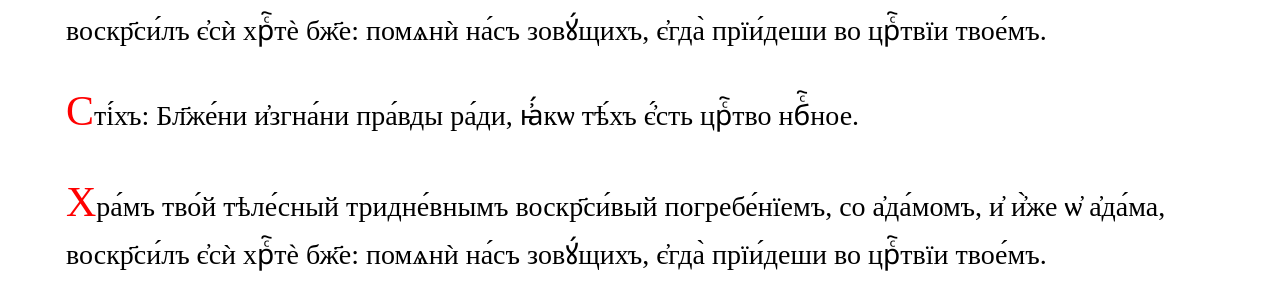
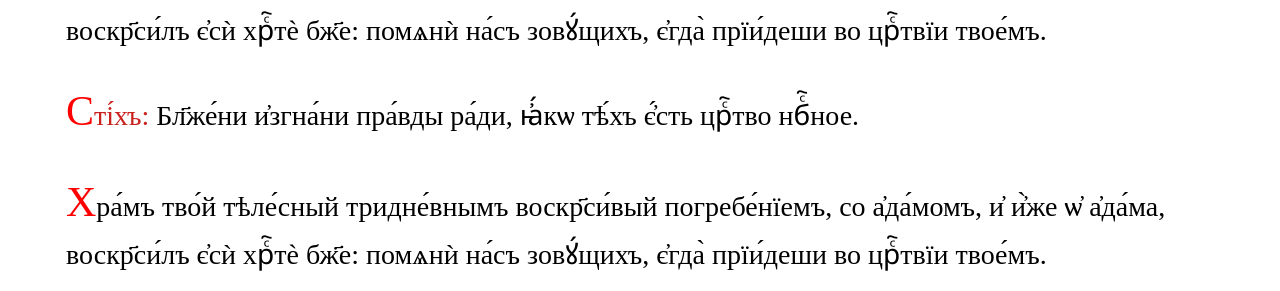
Before and after one commit to markjville/markjville.github.io, a Jekyll site: the page docs/Изобразительная/Гл1.html, which Jekyll copies as it is, in a window 1280 px wide and 900 px high, scrolled down 1159 px. Shown: the part 172-463 px from the top of the window. Built offline with Jekyll 4.4.1, drawn with Linux system fonts in a browser that asks for light colours; some web fonts are replaced; comment, search, counter and statistics services are not loaded.

Commit message:
Update Гл1.html

```diff
--- a/docs/Изобразительная/Гл1.html
+++ b/docs/Изобразительная/Гл1.html
@@ -51,7 +51,7 @@ p::first-letter {
 <p><font face="Ponomar Unicode">Распѧ́лсѧ є҆сѝ безгрѣ́шне, и҆ во гро́бѣ положи́лсѧ є҆сѝ во́лею: но воскрⷭ҇лъ є҆сѝ ꙗ҆́кѡ бг҃ъ, совоздви́гнꙋвый себѣ̀ а҆да́ма, помѧни́ мѧ, зовꙋ́ща, є҆гда̀ прїи́деши во црⷭ҇твїи твое́мъ.</font></p>
 <p><font face="Ponomar Unicode">Сті́хъ: Бл҃же́ни и҆згна́ни пра́вды ра́ди, ꙗ҆́кѡ тѣ́хъ є҆́сть црⷭ҇тво нбⷭ҇ное.</font></p>
 <p><font face="Ponomar Unicode">Хра́мъ тво́й тѣле́сный тридне́внымъ воскр҃си́вый погребе́нїемъ, со а҆да́момъ, и҆ и҆̀же ѡ҆ а҆да́ма, воскр҃си́лъ є҆сѝ хрⷭ҇тѐ бж҃е: помѧнѝ на́съ зовꙋ́щихъ, є҆гда̀ прїи́деши во црⷭ҇твїи твое́мъ.</font></p>
-<p "><font face="Ponomar Unicode">Сті́хъ:
+<p "><font face="Ponomar Unicode"><font color="#c9211e">Сті́хъ:</font>
 Бл҃же́ни и҆згна́ни пра́вды ра́ди, ꙗ҆́кѡ
 тѣ́хъ є҆́сть црⷭ҇тво нбⷭ҇ное. </font>
 </p>
```
